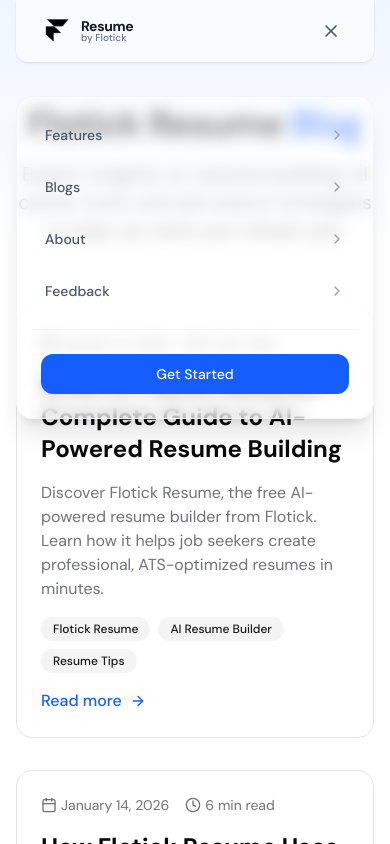
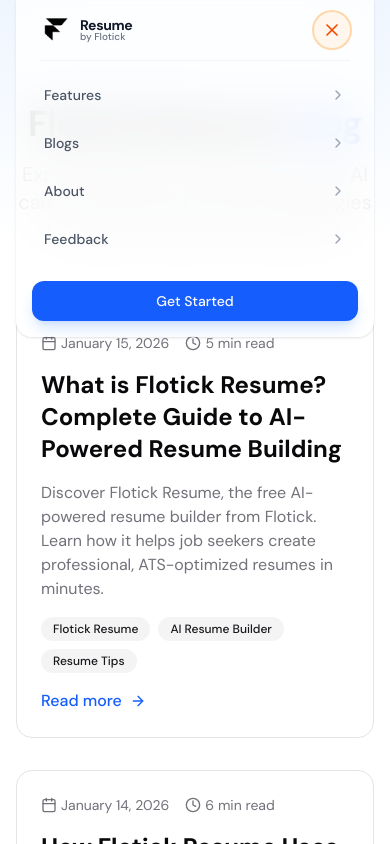
Before and after one commit to vijay324/Resume-Flotick, a Next.js app: page /blog in a window 390 px wide. Both pictures are taken after a click on the button 331 px from the left and 31 px from the top of the page. Shown: the top 844 px of the page. Built offline with nearby package versions, Linux system fonts and the light colour scheme.

Commit message:
feat: Add core resume builder components including a landing navbar, paginated resume display, and global styles.

```diff
--- a/app/globals.css
+++ b/app/globals.css
@@ -124,7 +124,25 @@
   html, body {
     -webkit-print-color-adjust: exact !important;
     print-color-adjust: exact !important;
-    color-adjust: exact !important;
+    print-color-adjust: exact !important;
+    margin: 0 !important;
+    padding: 0 !important;
+  }
+
+  /* Resume page sizing - fixed A4 */
+  .resume-page {
+    width: 210mm !important;
+    min-height: 297mm !important;
+    height: auto !important;
+    margin: 0 auto !important;
+    background: white;
+    box-shadow: 0 0 20px rgba(0,0,0,0.1);
+  }
+
+  /* Reset for print */
+  html, body {
+    -webkit-print-color-adjust: exact !important;
+    print-color-adjust: exact !important;
     margin: 0 !important;
     padding: 0 !important;
   }
@@ -135,16 +153,10 @@
     gap: 0 !important;
   }
 
-  /* Resume page sizing - keep original padding from templates */
   .resume-page {
-    width: 210mm !important;
-    min-height: 297mm !important;
-    height: auto !important;
+    box-shadow: none !important;
     page-break-after: always;
     page-break-inside: avoid;
-    box-shadow: none !important;
-    margin: 0 auto !important;
-    /* DO NOT override padding - preserve template styling */
   }
 
   .resume-page:last-child {
--- a/components/landing/navbar.tsx
+++ b/components/landing/navbar.tsx
@@ -40,12 +40,15 @@
       >
         <div
           className={cn(
-            "relative flex items-center justify-between rounded-b-xl border px-6 py-3 transition-all duration-300 backdrop-blur-xl",
+            "relative overflow-hidden transition-all duration-300 backdrop-blur-xl  flex flex-col",
+            isMobileMenuOpen ? "rounded-b-2xl" : "rounded-b-xl",
             isScrolled
-              ? "bg-white/80 border-black/5 shadow-lg"
-              : "bg-white/50 border-white/20 shadow-sm"
+              ? "bg-white/90 border-black/5 shadow-lg"
+              : "bg-white/80 border-white/20 shadow-sm"
           )}
         >
+          {/* Main Navbar Row */}
+          <div className="flex items-center justify-between px-6 py-3 shrink-0">
             {/* Logo */}
             <Link href="/" className="flex items-center gap-2 group">
               <div className="relative flex h-8 w-8 items-center justify-center rounded-xl text-white transition-transform group-hover:scale-105">
@@ -77,7 +80,6 @@
 
             {/* Actions */}
             <div className="hidden md:flex items-center gap-3">
-
               <Link href="/builder">
                 <Button
                   size="sm"
@@ -91,7 +93,12 @@
             {/* Mobile Toggle */}
             <button
               onClick={() => setIsMobileMenuOpen(!isMobileMenuOpen)}
-            className="md:hidden p-2 text-gray-600 hover:text-gray-900 hover:bg-gray-100 rounded-full transition-colors"
+              className={cn(
+                "md:hidden p-2 rounded-full transition-all duration-300",
+                isMobileMenuOpen
+                  ? "bg-orange-50 text-orange-600 shadow-sm ring-2 ring-orange-200"
+                  : "text-gray-600 hover:text-gray-900 hover:bg-gray-100"
+              )}
             >
               {isMobileMenuOpen ? (
                 <X className="h-5 w-5" />
@@ -100,34 +107,33 @@
               )}
             </button>
           </div>
-      </motion.nav>
 
-      {/* Mobile Menu */}
+          {/* Mobile Menu Content (Expanded) */}
           <AnimatePresence>
             {isMobileMenuOpen && (
               <motion.div
-            initial={{ opacity: 0, y: -20 }}
-            animate={{ opacity: 1, y: 0 }}
-            exit={{ opacity: 0, y: -20 }}
-            transition={{ duration: 0.2 }}
-            className="fixed inset-x-4 top-24 z-40 rounded-2xl border border-gray-100 bg-white/50 p-4 shadow-xl backdrop-blur-sm md:hidden"
+                initial={{ height: 0, opacity: 0 }}
+                animate={{ height: "auto", opacity: 1 }}
+                exit={{ height: 0, opacity: 0 }}
+                transition={{ duration: 0.3, ease: "easeInOut" }}
+                className="md:hidden overflow-hidden"
               >
-            <div className="flex flex-col gap-2">
+                <div className="p-4 pt-0 flex flex-col gap-1">
+                  <div className="h-px bg-gray-100 mb-2 mx-2" />
                   {navLinks.map((link) => (
                     <Link
                       key={link.name}
                       href={link.href}
                       onClick={() => setIsMobileMenuOpen(false)}
-                  className="flex items-center justify-between rounded-xl p-3 text-sm font-medium text-gray-600 hover:bg-gray-50 hover:text-gray-900 transition-colors"
+                      className="flex items-center justify-between rounded-xl p-3 text-sm font-medium text-gray-600 hover:bg-gray-50 hover:text-gray-900 transition-all group"
                     >
                       {link.name}
-                  <ChevronRight className="h-4 w-4 text-gray-400" />
+                      <ChevronRight className="h-4 w-4 text-gray-400 group-hover:text-gray-900 transition-transform group-hover:translate-x-1" />
                     </Link>
                   ))}
-              <hr className="my-2 border-gray-100" />
-              <div className="flex flex-col gap-2 p-2">
+                  <div className="pt-2 mt-2">
                     <Link href="/builder" onClick={() => setIsMobileMenuOpen(false)}>
-                  <Button className="w-full rounded-xl bg-blue-600 hover:bg-blue-700">
+                      <Button className="w-full rounded-xl bg-blue-600 hover:bg-blue-700 shadow-lg shadow-blue-500/20">
                         Get Started
                       </Button>
                     </Link>
@@ -136,6 +142,8 @@
               </motion.div>
             )}
           </AnimatePresence>
+        </div>
+      </motion.nav>
     </>
   );
 }
--- a/components/paginated-resume.tsx
+++ b/components/paginated-resume.tsx
@@ -61,7 +61,7 @@
     pageBreaks.push(
       <div
         key={`page-break-${i}`}
-        className="page-break-indicator absolute left-0 right-0 z-20 pointer-events-none"
+        className="page-break-indicator absolute left-1/2 -translate-x-1/2 z-20 pointer-events-none w-[210mm]"
         style={{ top: `${i * PAGE_HEIGHT_PX}px` }}
       >
         {/* Page break line */}
@@ -83,11 +83,11 @@
   return (
     <div className="resume-pages-container relative">
       {/* Page backgrounds - show multiple A4 sheets (hidden in print) */}
-      <div className="absolute inset-0 pointer-events-none page-break-indicator">
+      <div className="absolute inset-x-0 top-0 bottom-0 pointer-events-none page-break-indicator flex flex-col items-center">
         {Array.from({ length: pageCount }).map((_, i) => (
           <div
             key={`page-bg-${i}`}
-            className="absolute left-0 right-0 bg-white"
+            className="absolute bg-white w-[210mm]"
             style={{
               top: `${i * PAGE_HEIGHT_PX + (i > 0 ? i * 32 : 0)}px`,
               height: `${PAGE_HEIGHT_PX}px`,
--- a/components/resume-builder/mobile-toolbar.tsx
+++ b/components/resume-builder/mobile-toolbar.tsx
@@ -8,6 +8,8 @@
 
 import { PdfDownloadButton } from "@/components/pdf-download-button";
 import type { ResumeData, TemplateType } from "@/types/resume";
+import Image from "next/image";
+import { SaveStatusIndicator } from "@/components/ui/save-status-indicator";
 
 interface MobileToolbarProps {
   onClear: () => void;
@@ -27,7 +29,7 @@
   const [isOpen, setIsOpen] = useState(false);
 
   return (
-    <div className="md:hidden fixed top-4 right-4 z-40">
+    <div className="md:hidden">
       <Button
         variant="outline"
         size="icon"
@@ -49,7 +51,16 @@
           {/* Drawer Content */}
           <div className="relative w-3/4 max-w-xs bg-white h-full shadow-2xl p-6 flex flex-col gap-6 animate-in slide-in-from-right duration-300">
             <div className="flex items-center justify-between">
-              <h2 className="text-lg font-bold text-gray-900">Menu</h2>
+              <div className="flex items-center gap-3">
+                 <div className="h-10 w-10 rounded-lg bg-white border border-gray-200 flex items-center justify-center text-white font-bold text-xs ring-2 ring-white shadow-sm">
+                    <Image src="/logo-black.svg" alt="Logo" width={22} height={22} />
+                 </div>
+                 <div>
+                    <h1 className="text-sm font-semibold text-gray-900 leading-tight">Professional Resume</h1>
+                    <p className="text-[10px] font-medium text-gray-500 uppercase tracking-wider">ATS-Optimized</p>
+                 </div>
+              </div>
+
               <Button
                 variant="ghost"
                 size="icon"
@@ -62,6 +73,10 @@
 
             {/* Actions */}
             <div className="space-y-6">
+              <div className="flex justify-center pb-2">
+                 <SaveStatusIndicator />
+              </div>
+
               {/* Main CTA */}
               <div onClick={() => setIsOpen(false)}>
                 <PdfDownloadButton resumeData={resumeData} templateType={templateType} />
```
Also changed, not shown: components/resume-builder.tsx (+55 -18 lines). Lines whose indentation alone changed are shown as unchanged.
